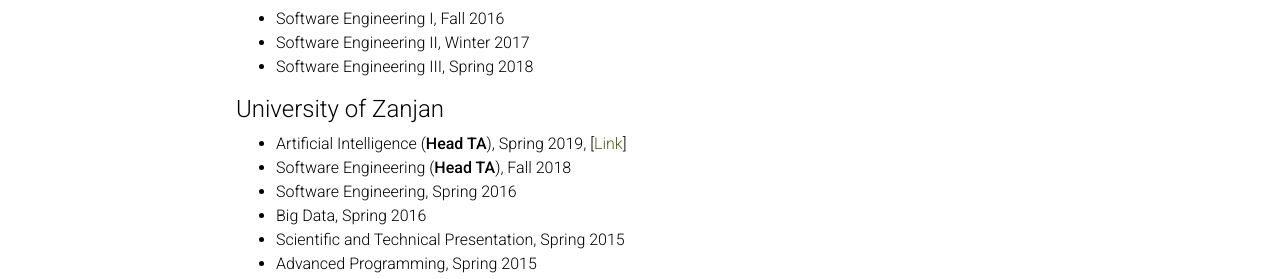
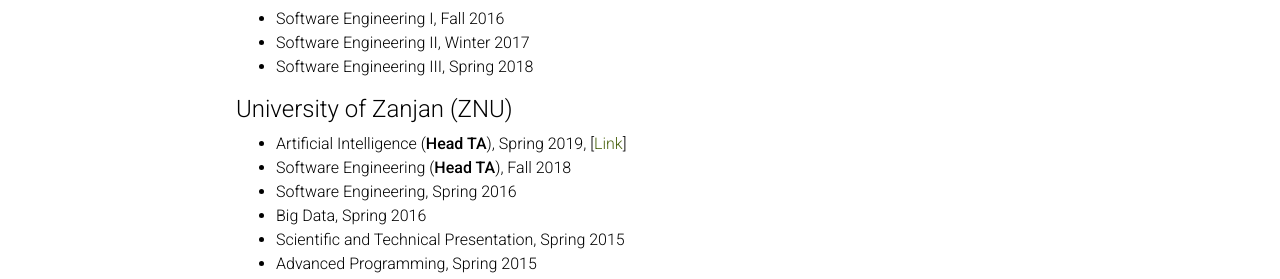
Before and after one commit to rahmanidashti/rahmanidashti.github.io, a Jekyll site: the page built from _pages/teaching.md, in a window 1280 px wide. Shown: the part 392-671 px from the top of the page. Built offline with Jekyll 4.4.1, drawn with Linux system fonts in a browser that asks for light colours; comment, search, counter and statistics services are not loaded; a style sheet for code colours, icons or effects is not loaded.

Commit message:
Update teaching.md

```diff
--- a/_pages/teaching.md
+++ b/_pages/teaching.md
@@ -19,7 +19,7 @@
 - Software Engineering II, Winter 2017
 - Software Engineering III, Spring 2018
 
-<h4>University of Zanjan</h4>
+<h4>University of Zanjan (ZNU)</h4>
 
 -  Artificial Intelligence (**Head TA**), Spring 2019,  [<a href="https://rahmanidashti.github.io/znuai/" target="\_blank">Link</a>]
 - Software Engineering (**Head TA**), Fall 2018
```
